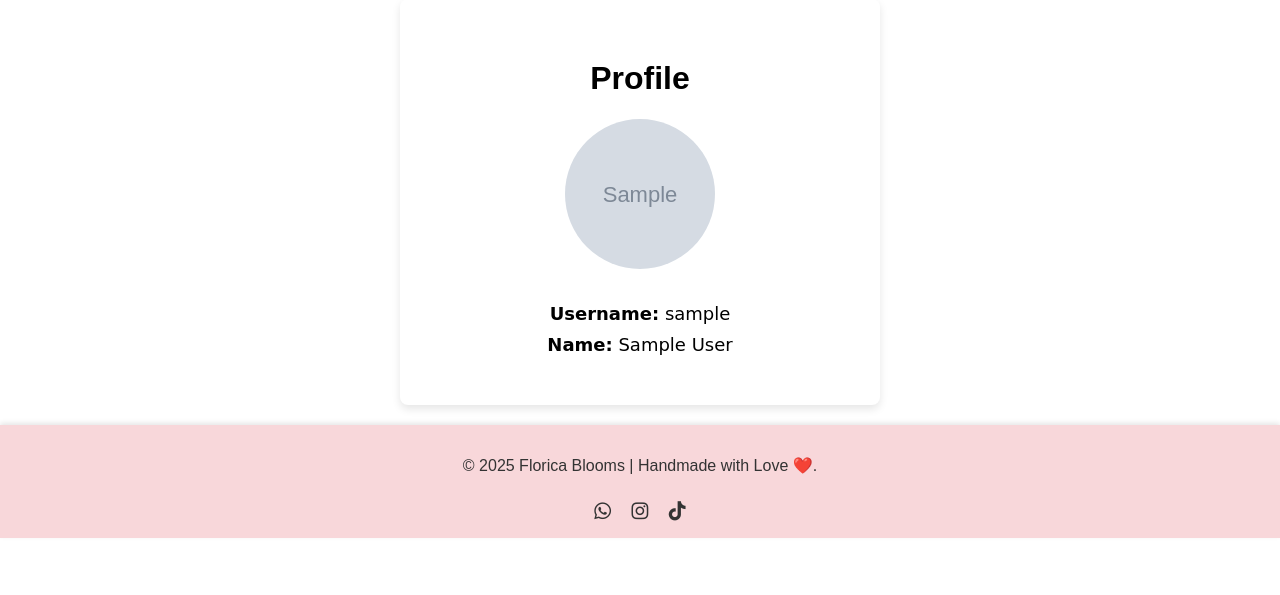
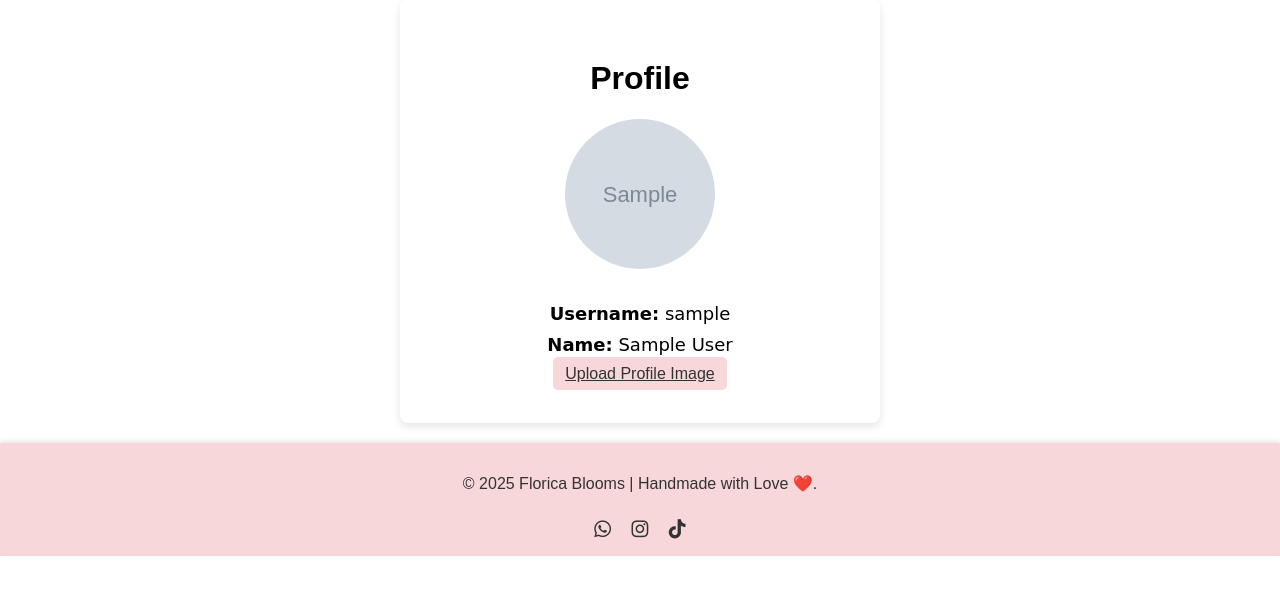
Before and after one commit to araaaachannnnnnnn/florica-blooms, a PHP site: page /profile.php in a window 1280 px wide. Shown: the part 192-787 px from the top of the page. Run offline with PHP 8.4, Linux system fonts and the light colour scheme; the visitor is signed in with stand-in values (Sample User, id 1); tables that the repository leaves empty or names only in its code hold one stand-in row (values such as "Sample post"); grey boxes marked "Sample" are stand-in pictures.

Commit message:
Updated profile

```diff
--- a/profile.php
+++ b/profile.php
@@ -27,12 +27,17 @@ $user = $result->fetch_assoc();
     <div class="profile-container">
         <h1>Profile</h1>
         <div class="profile-image">
-            <img src="<?php echo $user['profile_image']; ?>" alt="Profile Image">
+            <?php if ($user['profile_image']): ?>
+                <img src="<?php echo $user['profile_image']; ?>" alt="Profile Image">
+            <?php else: ?>
+                <img src="img/default_profile.png" alt="Default Profile Image">
+            <?php endif; ?>
         </div>
         <div class="profile-details">
             <p><strong>Username:</strong> <?php echo $user['username']; ?></p>
             <p><strong>Name:</strong> <?php echo isset($user['name']) ? $user['name'] : 'N/A'; ?></p>
         </div>
+        <a href="upload_profile_image.php" class="button">Upload Profile Image</a>
     </div>
 </div>
 <?php include 'footer.php'; ?>
```
